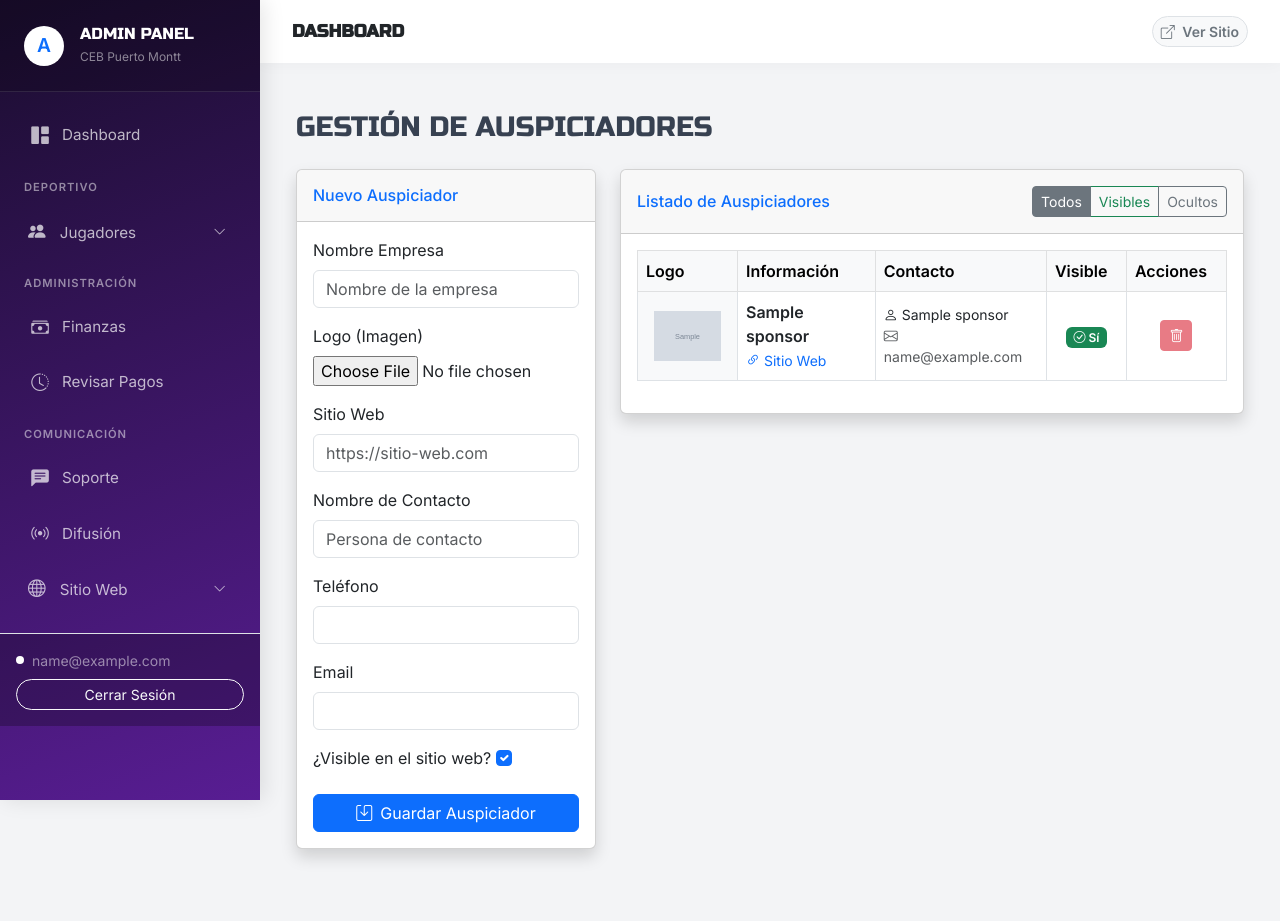
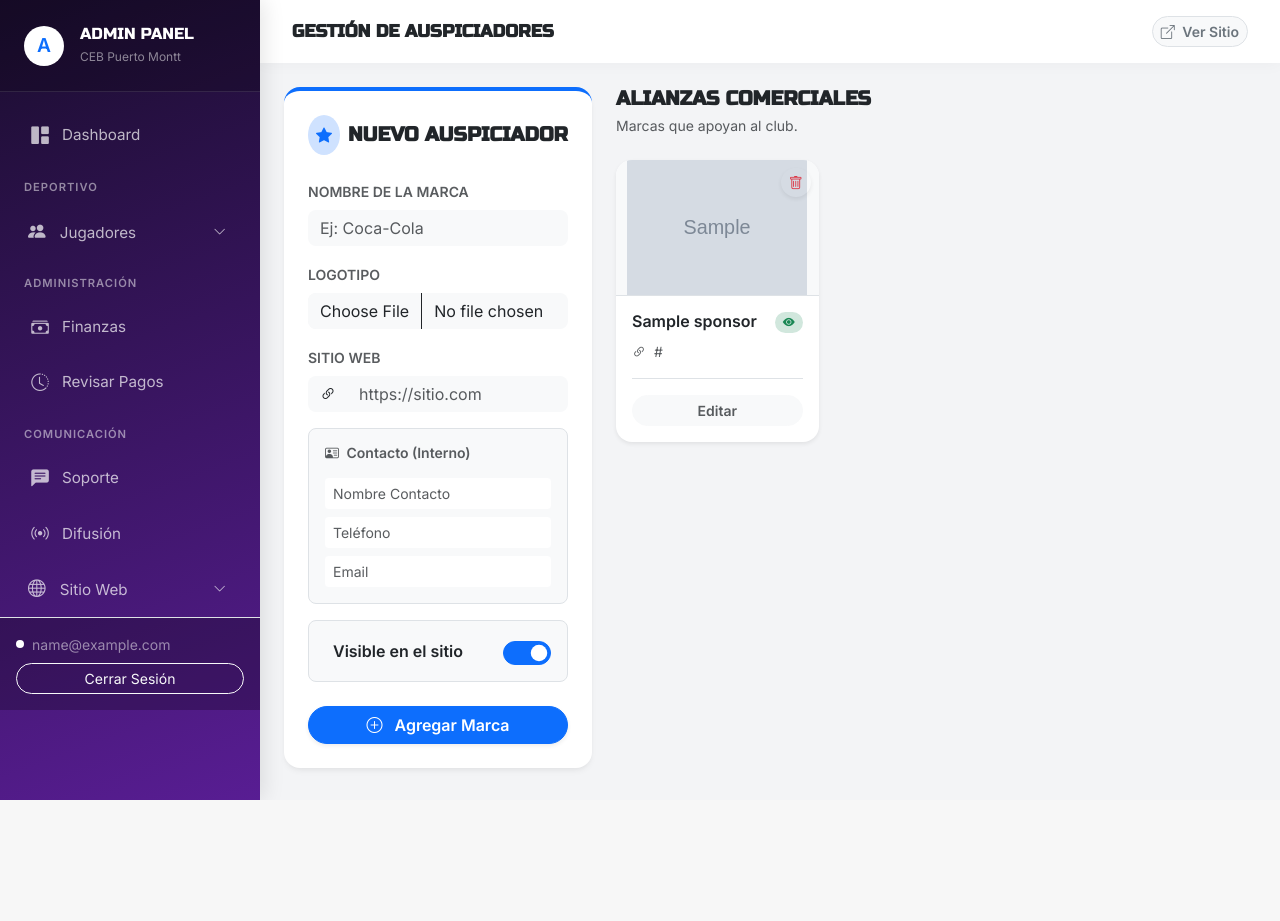
Before and after one commit to Desarrollo-SurPM/CEBPM, a Django app: page /admin-panel/sponsors/ in a window 1280 px wide. After the commit the page ends 800 px from the top, so only its background shows below. Run offline with Django 5.2, Linux system fonts and the light colour scheme; a user stored in the database is signed in; tables that the repository leaves empty hold one stand-in row (values such as "Sample post"); grey boxes marked "Sample" are stand-in pictures.

Commit message:
se agrega sponsor

```diff
--- a/templates/admin/base_admin.html
+++ b/templates/admin/base_admin.html
@@ -220,14 +220,17 @@
                 <span><i class="bi bi-globe"></i> Sitio Web</span>
                 <i class="bi bi-chevron-down ms-auto" style="width: auto; font-size: 0.8rem;"></i>
             </a>
-            <div class="collapse {% if 'landing' in request.resolver_match.url_name or 'news' in request.resolver_match.url_name %}show{% endif %}" id="menuWeb">
+            <div class="collapse {% if 'landing' in request.resolver_match.url_name or 'news' in request.resolver_match.url_name or 'featured' in request.resolver_match.url_name %}show{% endif %}" id="menuWeb">
                 <div class="collapse-inner">
                     <a href="{% url 'admin_panel:manage_news' %}" class="nav-link">Noticias</a>
                     <a href="{% url 'admin_panel:manage_calendar' %}" class="nav-link">Calendario</a>
                     <a href="{% url 'admin_panel:admin_sponsors' %}" class="nav-link">Sponsors</a>
+
+                    <a href="{% url 'admin_panel:manage_featured_players' %}" class="nav-link {% if 'featured' in request.resolver_match.url_name %}active{% endif %}">
+                        Figuras del Home
+                    </a>
                 </div>
             </div>
-        </div>
 
         <div class="mt-auto p-3 border-top border-white-10 bg-black bg-opacity-25">
             <div class="d-flex align-items-center gap-2 mb-2">
--- a/templates/admin/sponsors.html
+++ b/templates/admin/sponsors.html
@@ -1,148 +1,128 @@
 {% extends 'admin/base_admin.html' %}
+{% load static %}
 
-{% block title %}Gestión de Auspiciadores - Admin{% endblock %}
+{% block page_title %}Gestión de Auspiciadores{% endblock %}
 
 {% block content %}
-<div class="container-fluid py-4">
-    <h1 class="h3 mb-4 text-gray-800">Gestión de Auspiciadores</h1>
+<div class="row g-4">
 
-    <div class="row">
-        <div class="col-md-4">
-            <div class="card shadow mb-4">
-                <div class="card-header py-3">
-                    <h6 class="m-0 font-weight-bold text-primary">Nuevo Auspiciador</h6>
+    <div class="col-lg-4">
+        <div class="card-modern p-4 sticky-top border-top border-4 border-primary" style="top: 100px; z-index: 10;">
+            <div class="d-flex align-items-center gap-2 mb-4">
+                <div class="bg-primary-subtle text-primary p-2 rounded-circle">
+                    <i class="bi bi-star-fill"></i>
                 </div>
-                <div class="card-body">
+                <h5 class="fw-bold text-dark m-0">Nuevo Auspiciador</h5>
+            </div>
+
             <form method="post" enctype="multipart/form-data">
                 {% csrf_token %}
 
-                        {% if form.non_field_errors %}
-                            <div class="alert alert-danger">
-                                {{ form.non_field_errors }}
+                <div class="mb-3">
+                    <label class="form-label small fw-bold text-muted text-uppercase">Nombre de la Marca</label>
+                    <input type="text" name="name" class="form-control rounded-3 bg-light border-0" placeholder="Ej: Coca-Cola" required>
                 </div>
-                        {% endif %}
 
-                        {% for field in form %}
                 <div class="mb-3">
-                                <label for="{{ field.id_for_label }}" class="form-label">{{ field.label }}</label>
-                                {{ field }}
-                                {% if field.errors %}
-                                    <div class="text-danger small mt-1">
-                                        {{ field.errors|striptags }}
+                    <label class="form-label small fw-bold text-muted text-uppercase">Logotipo</label>
+                    <input type="file" name="logo" class="form-control rounded-3 bg-light border-0" required accept="image/*">
                 </div>
-                                {% endif %}
-                                {% if field.help_text %}
-                                    <div class="form-text text-muted">{{ field.help_text }}</div>
-                                {% endif %}
+
+                <div class="mb-3">
+                    <label class="form-label small fw-bold text-muted text-uppercase">Sitio Web</label>
+                    <div class="input-group">
+                        <span class="input-group-text bg-light border-0 rounded-start-3"><i class="bi bi-link-45deg"></i></span>
+                        <input type="url" name="website" class="form-control bg-light border-0 rounded-end-3" placeholder="https://sitio.com">
                     </div>
-                        {% endfor %}
+                </div>
 
-                        <button type="submit" class="btn btn-primary w-100">
-                            <i class="bi bi-save me-2"></i>Guardar Auspiciador
+                <div class="bg-light p-3 rounded-3 mb-3 border">
+                    <h6 class="small fw-bold text-muted mb-3"><i class="bi bi-person-vcard me-1"></i> Contacto (Interno)</h6>
+                    <div class="mb-2">
+                        <input type="text" name="contact_name" class="form-control form-control-sm border-0" placeholder="Nombre Contacto">
+                    </div>
+                    <div class="mb-2">
+                        <input type="text" name="contact_phone" class="form-control form-control-sm border-0" placeholder="Teléfono">
+                    </div>
+                    <div class="mb-0">
+                        <input type="email" name="contact_email" class="form-control form-control-sm border-0" placeholder="Email">
+                    </div>
+                </div>
+
+                <div class="form-check form-switch p-3 bg-light rounded-3 border mb-4 d-flex justify-content-between align-items-center ps-4">
+                    <label class="form-check-label fw-bold text-dark mb-0" for="is_visible">
+                        Visible en el sitio
+                    </label>
+                    <input class="form-check-input ms-0" type="checkbox" role="switch" name="is_visible" id="is_visible" checked style="width: 3em; height: 1.5em;">
+                </div>
+
+                <button type="submit" class="btn btn-primary w-100 rounded-pill fw-bold shadow-sm hover-scale">
+                    <i class="bi bi-plus-circle me-2"></i> Agregar Marca
                 </button>
             </form>
         </div>
     </div>
+
+    <div class="col-lg-8">
+        <div class="d-flex justify-content-between align-items-center mb-4">
+            <div>
+                <h5 class="fw-bold text-dark mb-1">Alianzas Comerciales</h5>
+                <p class="text-muted small mb-0">Marcas que apoyan al club.</p>
+            </div>
             </div>
 
-        <div class="col-md-8">
-            <div class="card shadow mb-4">
-                <div class="card-header py-3 d-flex justify-content-between align-items-center">
-                    <h6 class="m-0 font-weight-bold text-primary">Listado de Auspiciadores</h6>
-                    <div class="btn-group btn-group-sm">
-                        <a href="?status=" class="btn btn-outline-secondary {% if not status_filter %}active{% endif %}">Todos</a>
-                        <a href="?status=active" class="btn btn-outline-success {% if status_filter == 'active' %}active{% endif %}">Visibles</a>
-                        <a href="?status=inactive" class="btn btn-outline-secondary {% if status_filter == 'inactive' %}active{% endif %}">Ocultos</a>
+        {% if sponsors %}
+        <div class="row g-3">
+            {% for sponsor in sponsors %}
+            <div class="col-md-6 col-xl-4">
+                <div class="card-modern h-100 position-relative group hover-scale border-0 shadow-sm">
+                    <div class="ratio ratio-16x9 bg-light rounded-top-4 overflow-hidden border-bottom d-flex align-items-center justify-content-center p-4">
+                        {% if sponsor.logo %}
+                            <img src="{{ sponsor.logo.url }}" class="img-fluid object-fit-contain" alt="{{ sponsor.name }}">
+                        {% else %}
+                            <i class="bi bi-image text-muted fs-1 opacity-25"></i>
+                        {% endif %}
                     </div>
-                </div>
-                <div class="card-body">
-                    <div class="table-responsive">
-                        <table class="table table-bordered table-hover align-middle">
-                            <thead class="table-light">
-                                <tr>
-                                    <th style="width: 100px;">Logo</th>
-                                    <th>Información</th>
-                                    <th>Contacto</th>
-                                    <th style="width: 80px;">Visible</th>
-                                    <th style="width: 100px;">Acciones</th>
-                                </tr>
-                            </thead>
-                            <tbody>
-                                {% for sponsor in sponsors %}
-                                <tr>
-                                    <td class="text-center bg-light">
-                                        {% if sponsor.logo %}
-                                            <img src="{{ sponsor.logo.url }}" alt="{{ sponsor.name }}" class="img-fluid" style="max-height: 50px; max-width: 80px;">
-                                        {% else %}
-                                            <i class="bi bi-image text-muted"></i>
-                                        {% endif %}
-                                    </td>
-                                    <td>
-                                        <strong>{{ sponsor.name }}</strong>
-                                        {% if sponsor.website %}
-                                            <br>
-                                            <a href="{{ sponsor.website }}" target="_blank" class="small text-decoration-none">
-                                                <i class="bi bi-link-45deg"></i> Sitio Web
-                                            </a>
-                                        {% endif %}
-                                    </td>
-                                    <td>
-                                        {% if sponsor.contact_name %}
-                                            <small class="d-block"><i class="bi bi-person me-1"></i>{{ sponsor.contact_name }}</small>
-                                        {% endif %}
-                                        {% if sponsor.contact_email %}
-                                            <small class="d-block text-muted"><i class="bi bi-envelope me-1"></i>{{ sponsor.contact_email }}</small>
-                                        {% endif %}
-                                    </td>
-                                    <td class="text-center">
-                                        {% if sponsor.is_visible %}
-                                            <span class="badge bg-success"><i class="bi bi-check-circle"></i> Sí</span>
-                                        {% else %}
-                                            <span class="badge bg-secondary"><i class="bi bi-dash-circle"></i> No</span>
-                                        {% endif %}
-                                    </td>
-                                    <td class="text-center">
-                                        <form method="POST" action="{% url 'admin_panel:admin_sponsors' %}" class="d-inline" onsubmit="return confirm('¿Estás seguro de eliminar este auspiciador?');">
+
+                    <div class="position-absolute top-0 end-0 m-2">
+                        <form action="{% url 'admin_panel:delete_sponsor' sponsor.id %}" method="post" onsubmit="return confirm('¿Eliminar a {{ sponsor.name }}?');">
                             {% csrf_token %}
-                                            <button type="button" class="btn btn-sm btn-danger disabled" title="Eliminar (Próximamente)">
+                            <button type="submit" class="btn btn-white btn-sm rounded-circle shadow-sm text-danger border-0">
                                 <i class="bi bi-trash"></i>
                             </button>
                         </form>
-                                    </td>
-                                </tr>
-                                {% empty %}
-                                <tr>
-                                    <td colspan="5" class="text-center py-4 text-muted">
-                                        No se encontraron auspiciadores.
-                                    </td>
-                                </tr>
-                                {% endfor %}
-                            </tbody>
-                        </table>
                     </div>
 
-                    {% if sponsors.has_other_pages %}
-                    <nav aria-label="Navegación">
-                        <ul class="pagination justify-content-center mt-3">
-                            {% if sponsors.has_previous %}
-                                <li class="page-item">
-                                    <a class="page-link" href="?page={{ sponsors.previous_page_number }}{% if status_filter %}&status={{ status_filter }}{% endif %}">Anterior</a>
-                                </li>
+                    <div class="card-body p-3">
+                        <div class="d-flex justify-content-between align-items-start mb-2">
+                            <h6 class="fw-bold text-dark mb-0 text-truncate">{{ sponsor.name }}</h6>
+                            {% if sponsor.is_visible %}
+                                <span class="badge bg-success-subtle text-success rounded-pill"><i class="bi bi-eye-fill"></i></span>
+                            {% else %}
+                                <span class="badge bg-secondary-subtle text-secondary rounded-pill"><i class="bi bi-eye-slash-fill"></i></span>
                             {% endif %}
-                            <li class="page-item disabled">
-                                <span class="page-link">Pág. {{ sponsors.number }} de {{ sponsors.paginator.num_pages }}</span>
-                            </li>
-                            {% if sponsors.has_next %}
-                                <li class="page-item">
-                                    <a class="page-link" href="?page={{ sponsors.next_page_number }}{% if status_filter %}&status={{ status_filter }}{% endif %}">Siguiente</a>
-                                </li>
+                        </div>
+
+                        {% if sponsor.website %}
+                            <a href="{{ sponsor.website }}" target="_blank" class="small text-muted text-decoration-none d-block text-truncate">
+                                <i class="bi bi-link-45deg me-1"></i> {{ sponsor.website }}
+                            </a>
+                        {% else %}
+                            <span class="small text-muted opacity-50"><i class="bi bi-link-45deg me-1"></i> Sin enlace</span>
                         {% endif %}
-                        </ul>
-                    </nav>
-                    {% endif %}
+
+                        <div class="mt-3 pt-3 border-top">
+                            <a href="{% url 'admin_panel:edit_sponsor' sponsor.id %}" class="btn btn-sm btn-light w-100 rounded-pill fw-bold text-muted">
+                                Editar
+                            </a>
                         </div>
                     </div>
                 </div>
             </div>
+            {% endfor %}
+        </div>
+        {% else %}
+            {% endif %}
+    </div>
 </div>
 {% endblock %}
--- a/users/admin_urls.py
+++ b/users/admin_urls.py
@@ -35,6 +35,8 @@ urlpatterns = [
 
     # Sponsors management
     path('sponsors/', admin_views.admin_sponsors, name='admin_sponsors'),
+    path('sponsors/edit/<int:pk>/', admin_views.edit_sponsor, name='edit_sponsor'),
+    path('sponsors/delete/<int:pk>/', admin_views.delete_sponsor, name='delete_sponsor'),
 
     # --- AÑADIR ESTA LÍNEA ---
     path('players/<int:pk>/', admin_views.admin_player_detail, name='admin_player_detail'),
```
Also changed, not shown: templates/admin/manage_featured_players.html (+127 -55 lines), templates/admin/sponsor_edit.html (added, +78 -0 lines), users/admin_views.py (+34 -5 lines). Lines whose indentation alone changed are shown as unchanged.
